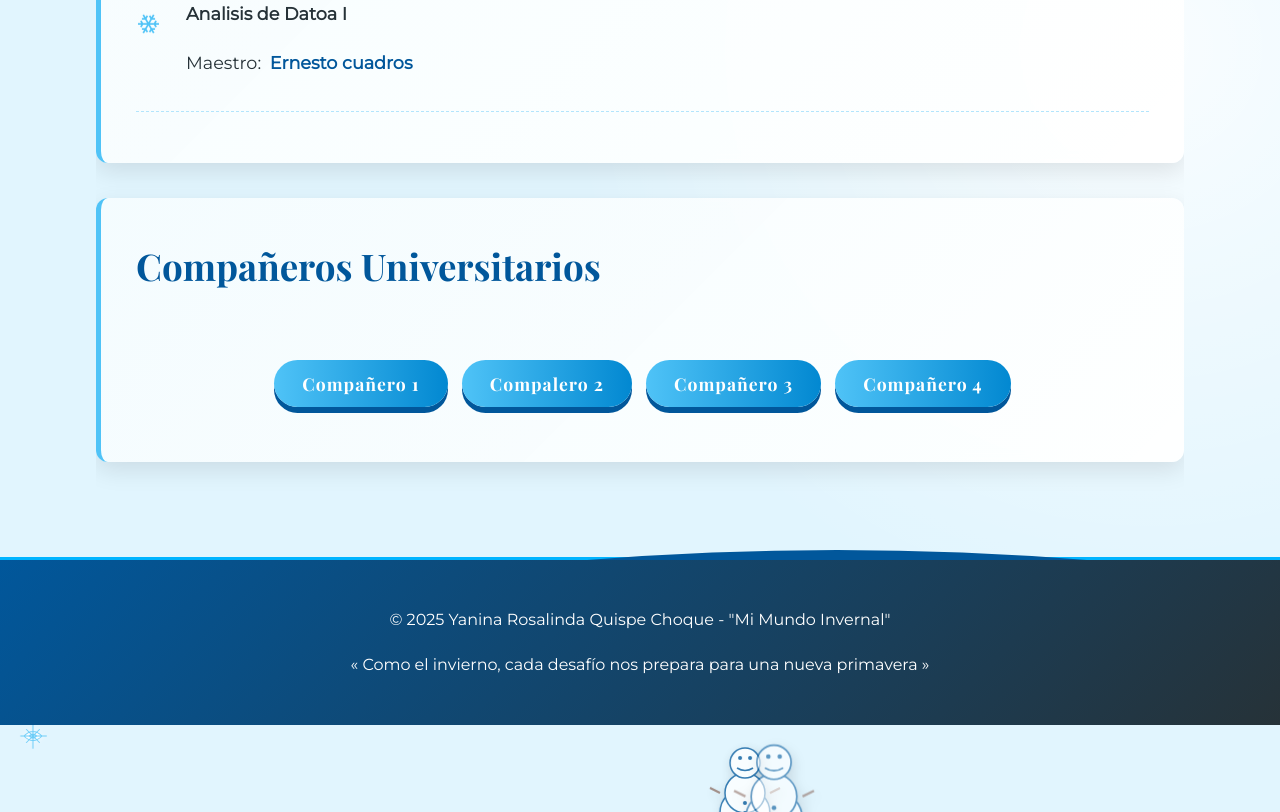
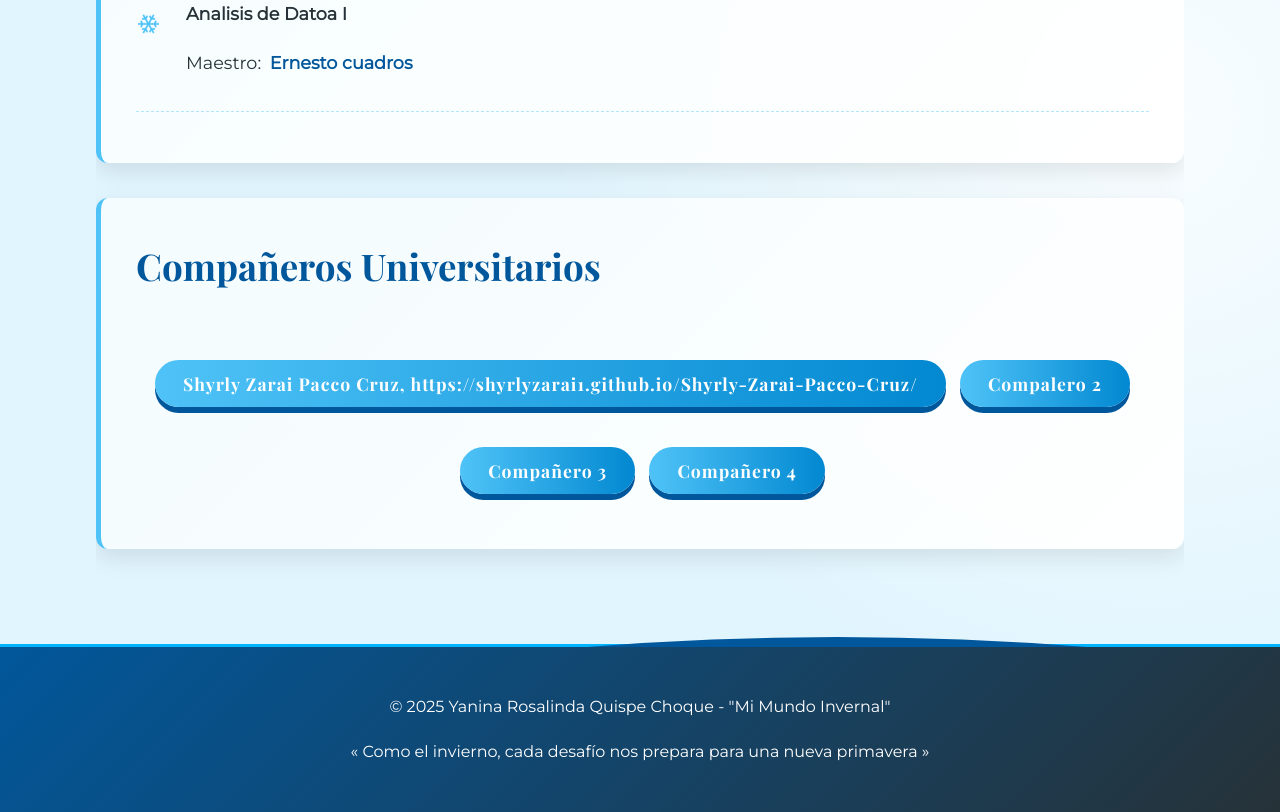
Before and after one commit to YaninaRosalinda/Yanina-Rosalinda-Quispe-Choque, a plain HTML site: page index.html in a window 1280 px wide. Shown: the part 2662-3474 px from the top of the page. Before the commit the page ends 3387 px from the top, so only its background shows below. Drawn offline with nearby package versions, Linux system fonts and the light colour scheme.

Commit message:
Update index.html

```diff
--- a/index.html
+++ b/index.html
@@ -715,7 +715,7 @@
         <section id="classmates">
             <h2>Compañeros Universitarios</h2>
             <div style="text-align: center;">
-                <button class="winter-btn">Compañero 1</button>
+                <button class="winter-btn">Shyrly Zarai Pacco Cruz, https://shyrlyzarai1.github.io/Shyrly-Zarai-Pacco-Cruz/</button>
                 <button class="winter-btn">Compalero 2</button>
                 <button class="winter-btn">Compañero 3</button>
                 <button class="winter-btn">Compañero 4</button>
```
